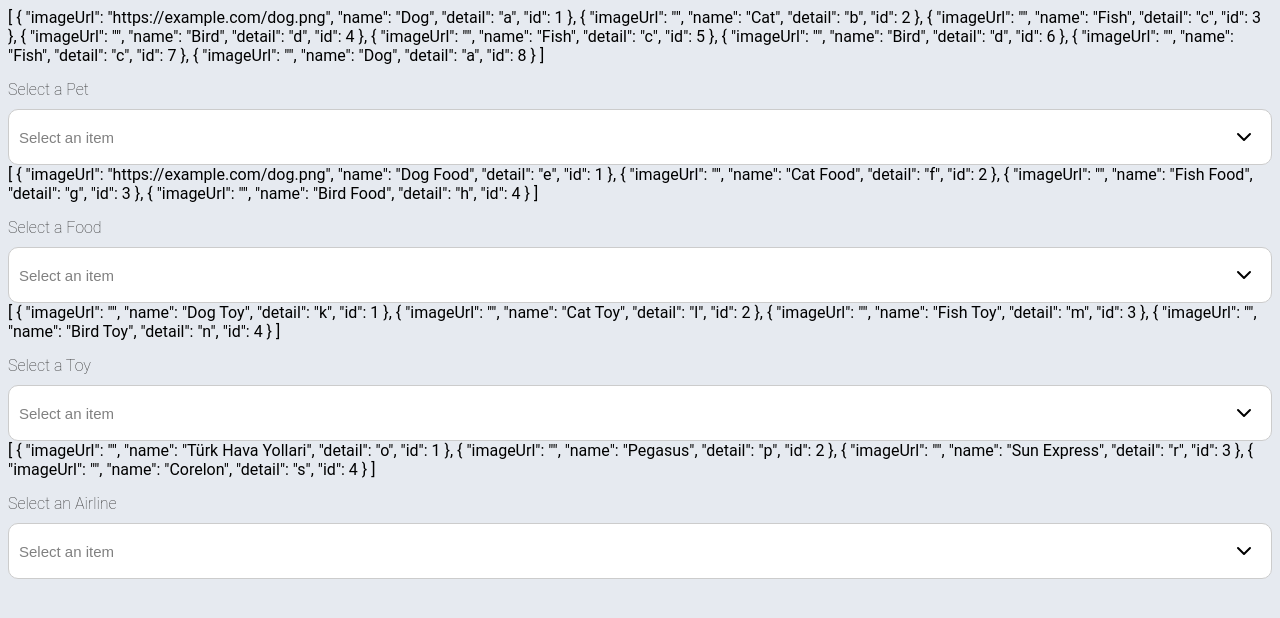
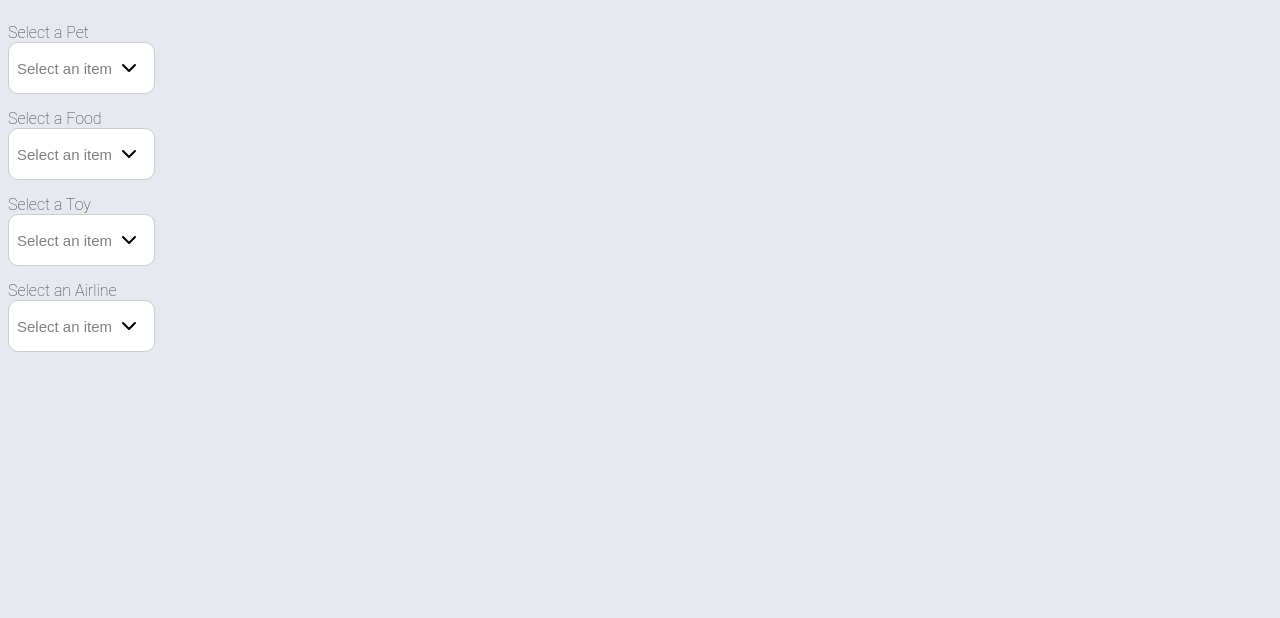
Before and after one commit to Mwiert/miniSpa, a Vue app: page /summerLovers in a window 1280 px wide. Shown: the top 618 px of the page. Built offline with nearby package versions, Linux system fonts and the light colour scheme; a web font is replaced by a local one.

Commit message:
SCSS Fix

```diff
--- a/src/components/UIDropdown.vue
+++ b/src/components/UIDropdown.vue
@@ -1,9 +1,5 @@
 <template>
   <div class="ui-dropdown-c">
-
-
-    {{ dropdownItems }}
-
     <label class="label">{{ label }}</label>
     <button
       @click="toggleDropdown"
@@ -21,7 +17,7 @@
     </button>
     <div v-if="isOpen" class="ui-dropdown-menu" :style="{ fontSize: fontSize + 'px' }">
       <div class="search-container">
-        <div class="search-borders">
+        <div class="search-content-wrapper">
           <input
             v-if="searchable"
             type="text"
@@ -29,6 +25,7 @@
             placeholder="Search..."
             class="ui-dropdown-search"
             @input="filteredItems()"
+
           />
           <span class="clear-search">
             <SvgIcon
@@ -146,7 +143,7 @@ export default {
       return this.selectedItem.id === item.id
     },
     selectItem(item) {
-      this.selectedItem = item
+      this.selectedItem = this.isSelected(item) ? {} : item
       this.$emit('update:modelValue', item)
       this.isOpen = false
       this.dropdownItems = this.items
@@ -193,7 +190,8 @@ export default {
   position: relative;
   display: flex;
   flex-direction: column;
-  max-width: fit-content;
+  width: 100%;
+  height: 100%;
 
   .label {
     display: flex;
@@ -203,24 +201,23 @@ export default {
     font-size: 16px;
     font-weight: 70;
     color: #333;
-    margin-bottom: 5px;
     text-align: left; //Left aligned
     align-self: flex-start; // Align label to the start
   }
 
   .ui-dropdown-button {
-    padding: 10px; // smaller padding
+    max-width: fit-content;
+    padding: 8px; // smaller padding
     background-color: #fff;
     border: 1px solid #ccc;
     border-radius: 10px; // smaller border-radius
     cursor: pointer;
     justify-content: space-between;
     align-items: center;
-    margin-top: 5px;
     display: flex;
 
     &-active {
-      border: 2px solid #60acfe;
+      border: 1px solid #60acfe;
       box-shadow: 0 4px 8px rgba(0, 0, 0, 0.1);
     }
 
@@ -245,9 +242,11 @@ export default {
 
   .ui-dropdown-menu {
     position: absolute;
+    max-width: fit-content;
     top: 100%;
     left: 0;
     right: 0;
+    margin-top: 0.2rem;
     padding-bottom: 17px;
     background-color: #fff;
     border: 1px solid #ccc;
@@ -258,31 +257,30 @@ export default {
     z-index: 1000;
     box-shadow: 8px 10px 8px rgba(0, 0, 0, 0.1);
     .search-container {
-      position: relative;
       display: flex;
-      top: 0;
       background-color: #fff;
-      width: 100%;
-      height: 10%;
-      .search-borders {
+      align-items: center;
+
+      .search-content-wrapper {
         position: relative;
+        box-sizing: border-box;
+        margin: 10px;
+        border-radius: 10px;
+        border: 1px solid #ccc;
+        align-items: center;
 
         .ui-dropdown-search {
-          width: 90%;
+          max-width: fit-content;
+          width: 70%;
           padding: 10px;
-          box-sizing: border-box;
-          margin: 10px;
-          border-radius: 10px;
-          border: 1px solid #ccc;
-          outline: none;
+
         }
+
         .clear-search {
+          padding-right: 1.25rem;
           .clear-search-img {
             position: absolute;
-            right: 10px;
-            top: 8px;
             cursor: pointer;
-
             &-hover {
               opacity: 0.7;
             }
@@ -290,6 +288,7 @@ export default {
         }
       }
     }
+
     .ui-dropdown-content {
       max-height: 200px;
       overflow-y: auto;
```
